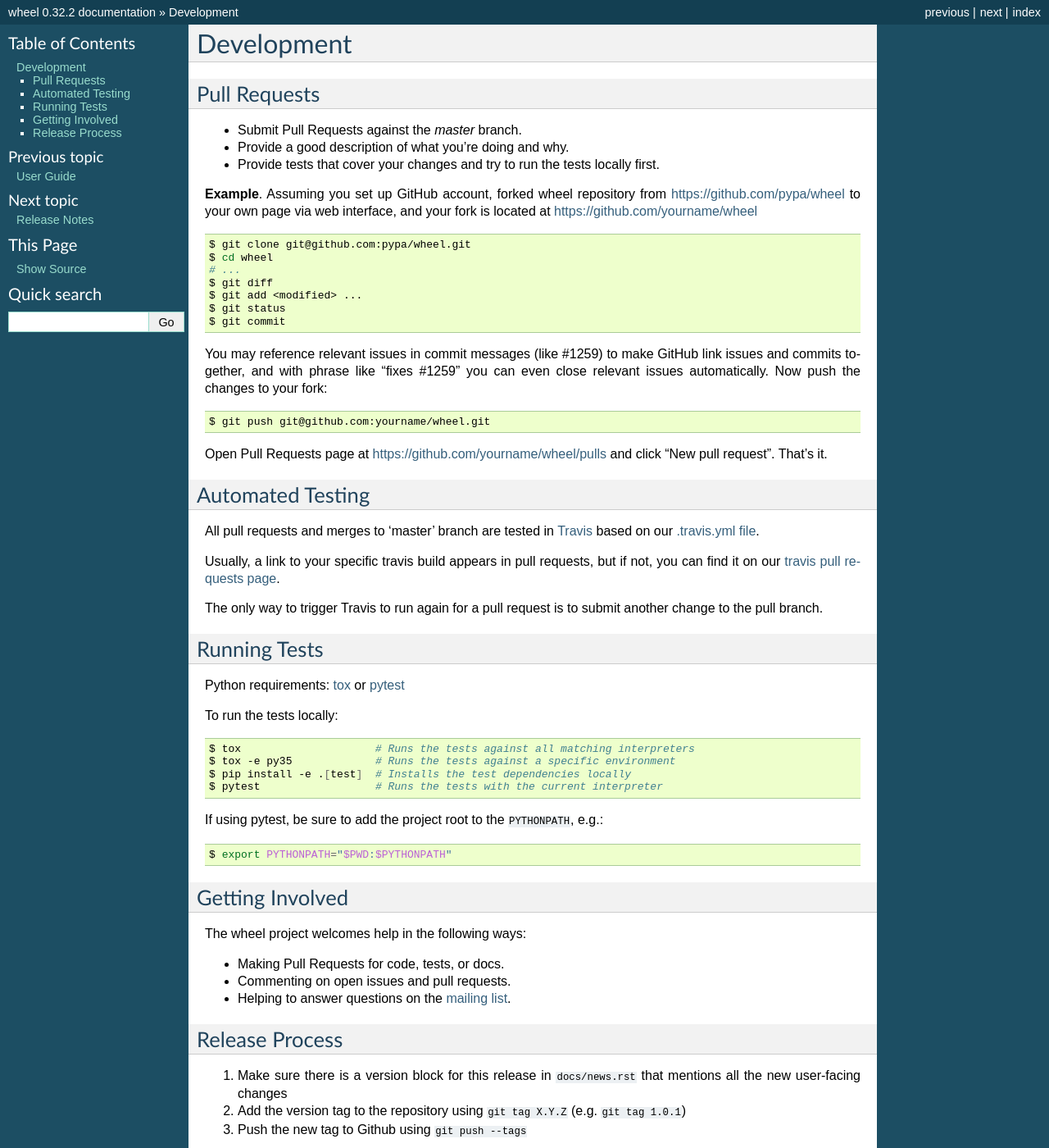
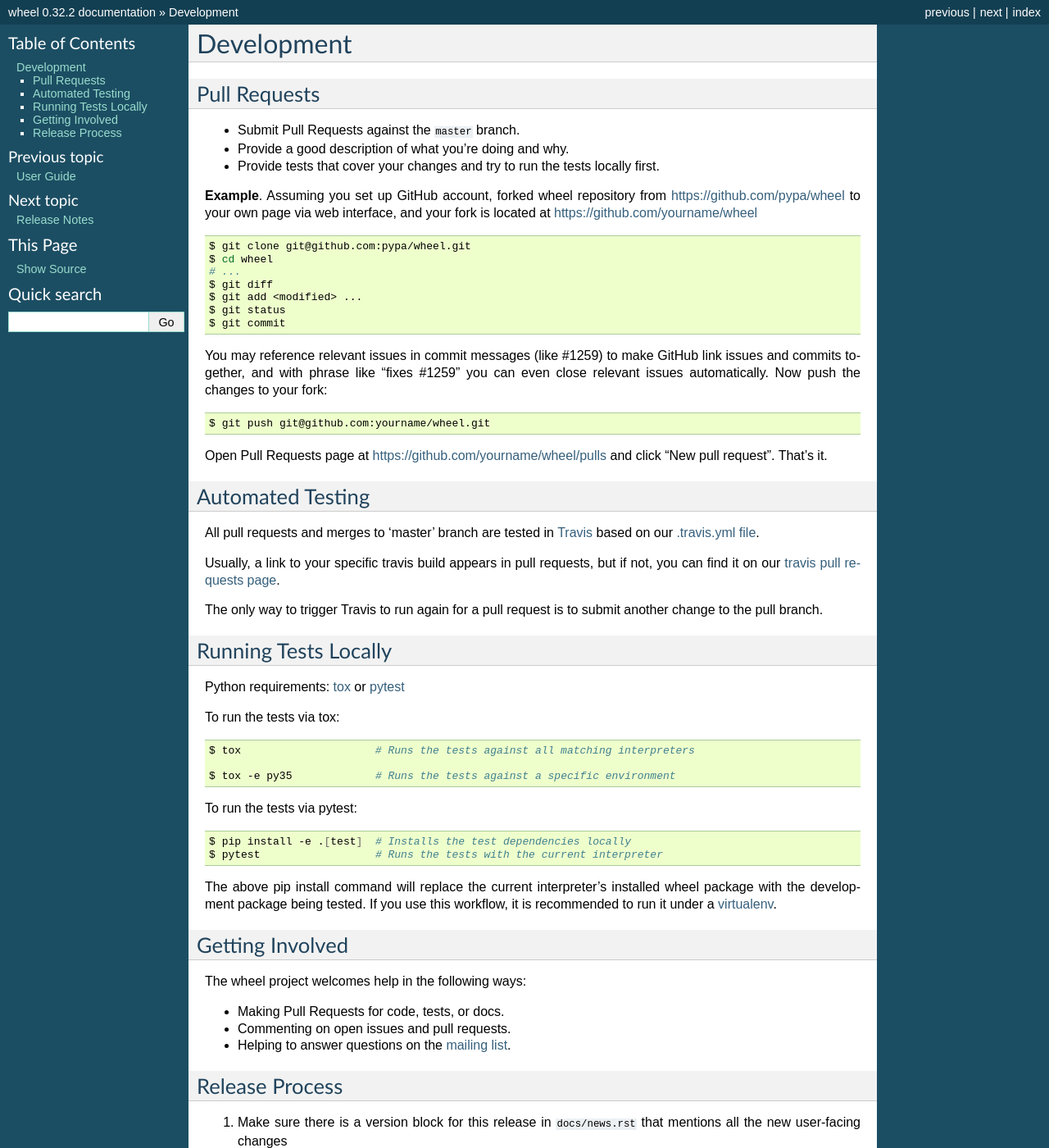
Before and after one commit to pypa/wheel, a Sphinx documentation site: the page built from docs/development.rst, in a window 1280 px wide and 1400 px high. Shown: the whole window at 82% size. Built offline with Sphinx 7.4.7, drawn with Linux system fonts in a browser that asks for light colours; pages that are not in the unit, such as notebooks, are missing from menus.

Commit message:
Recommend virtualenv instead of PYTHONPATH modification

```diff
--- a/docs/development.rst
+++ b/docs/development.rst
@@ -4,7 +4,7 @@
 Pull Requests
 -------------
 
-- Submit Pull Requests against the `master` branch.
+- Submit Pull Requests against the ``master`` branch.
 - Provide a good description of what you're doing and why.
 - Provide tests that cover your changes and try to run the tests locally first.
 
@@ -48,24 +48,27 @@
 .. _.travis.yml file: https://github.com/pypa/wheel/blob/master/.travis.yml
 .. _travis pull requests page: https://travis-ci.org/pypa/wheel/pull_requests
 
-Running Tests
--------------
+Running Tests Locally
+---------------------
 
 Python requirements: tox_ or pytest_
 
-To run the tests locally::
+To run the tests via tox::
 
   $ tox                     # Runs the tests against all matching interpreters
+
   $ tox -e py35             # Runs the tests against a specific environment
+
+To run the tests via pytest::
+
   $ pip install -e .[test]  # Installs the test dependencies locally
   $ pytest                  # Runs the tests with the current interpreter
 
-If using pytest, be sure to add the project root to the ``PYTHONPATH``, e.g.::
-
-  $ export PYTHONPATH="$PWD:$PYTHONPATH"
+The above pip install command will replace the current interpreter's installed wheel package with the development package being tested. If you use this workflow, it is recommended to run it under a virtualenv_.
 
 .. _tox: https://pypi.org/project/tox/
 .. _pytest: https://pypi.org/project/pytest/
+.. _virtualenv: https://pypi.org/project/virtualenv/
 
 Getting Involved
 ----------------
```
